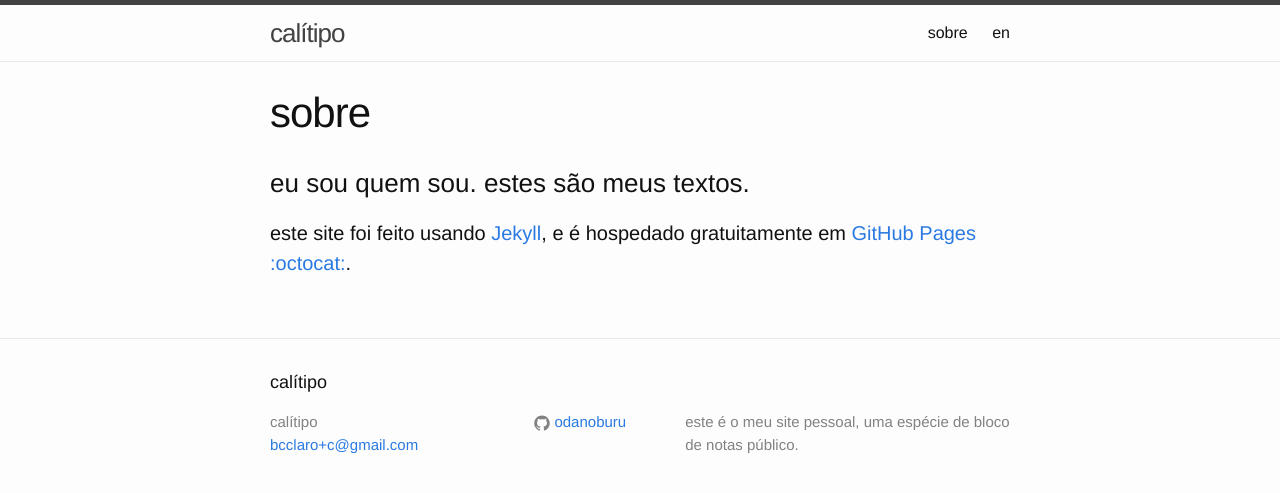
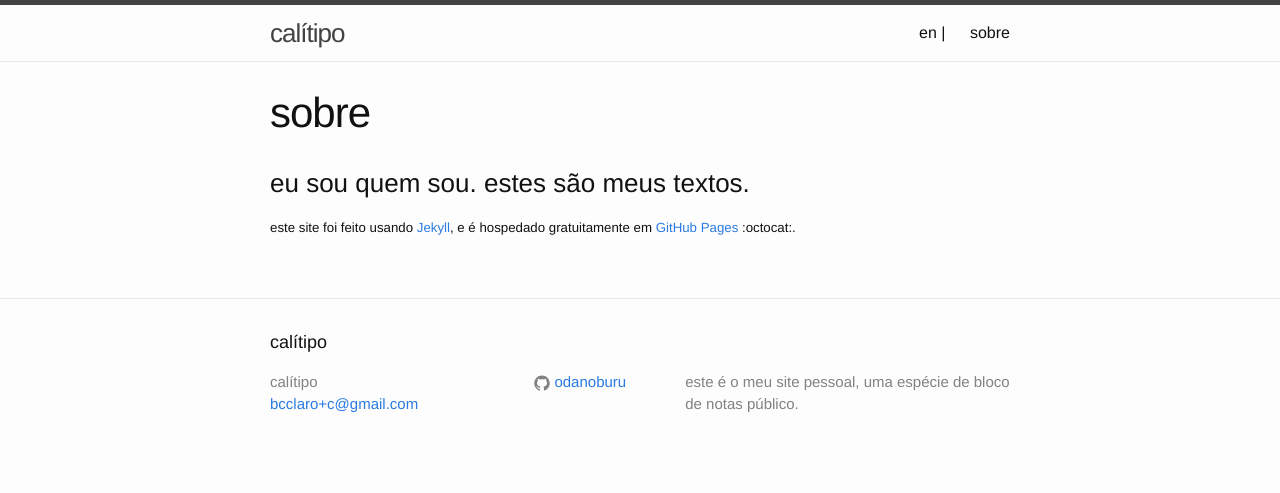
Before and after one commit to odanoburu/odanoburu.github.io, a Jekyll site: the page built from about.md, in a window 1280 px wide. Shown: the top 493 px of the page. Built offline with Jekyll 4.4.1, drawn with Linux system fonts in a browser that asks for light colours.

Commit message:
update about and header

```diff
--- a/_includes/header.html
+++ b/_includes/header.html
@@ -14,12 +14,12 @@
       </a>
 
       <div class="trigger">
+		<a class="page-link" href="https://odanoburu.github.io/en">{{ "en |" }}</a>
         {% for my_page in site.pages %}
           {% if my_page.title %}
           <a class="page-link" href="{{ my_page.url | prepend: site.baseurl }}">{{ my_page.title }}</a>
           {% endif %}
         {% endfor %}
-		<a class="page-link" href="https://odanoburu.github.io/en">{{ "en" }}</a>
       </div>
     </nav>
 
--- a/about.md
+++ b/about.md
@@ -6,4 +6,4 @@
 
 ### eu sou quem sou.  estes são meus textos.
 
-#### este site foi feito usando [Jekyll](http://jekyllrb.com/), e é hospedado gratuitamente em [GitHub Pages :octocat:](https://pages.github.com/).
+##### este site foi feito usando [Jekyll](http://jekyllrb.com/), e é hospedado gratuitamente em [GitHub Pages](https://pages.github.com/) :octocat:.
```
